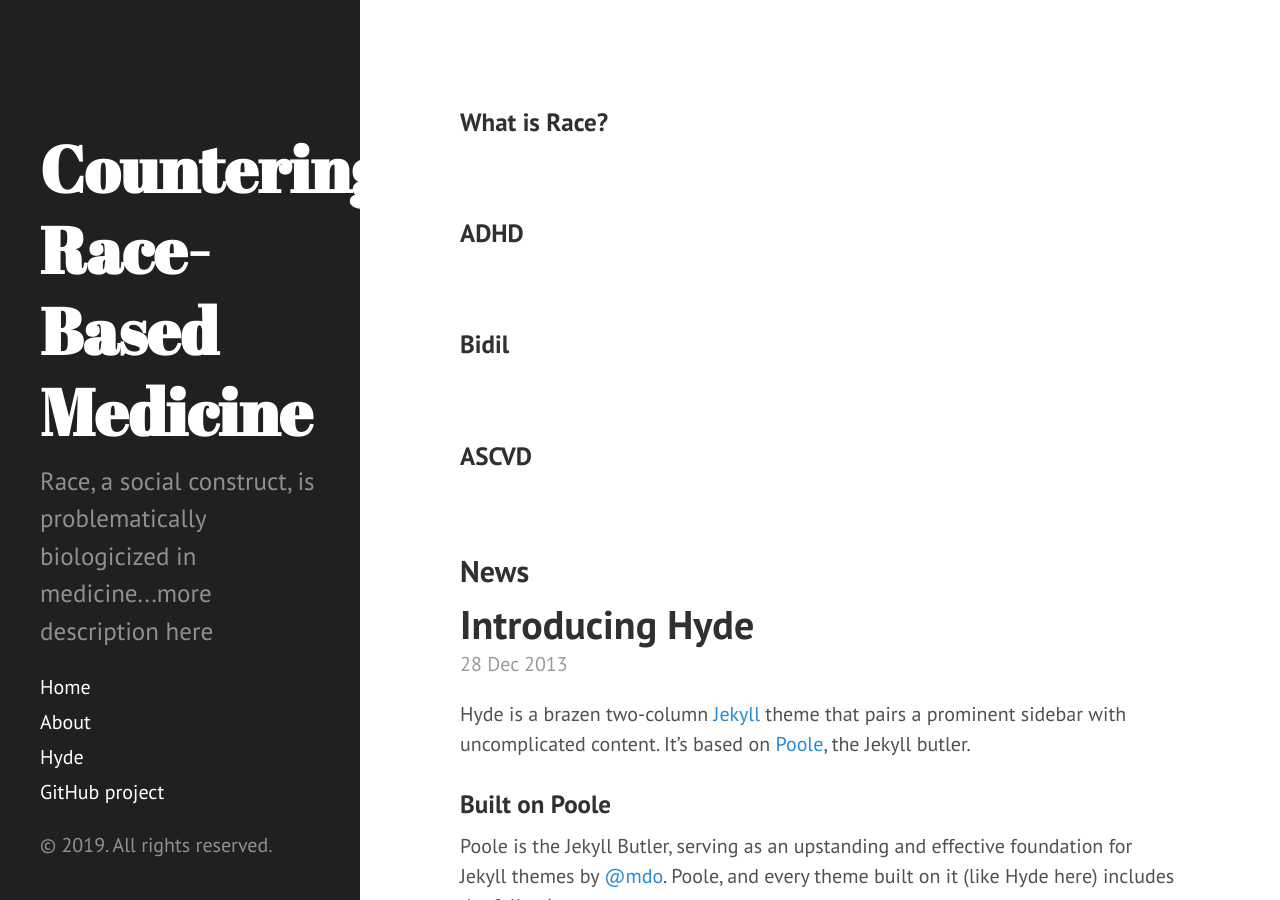
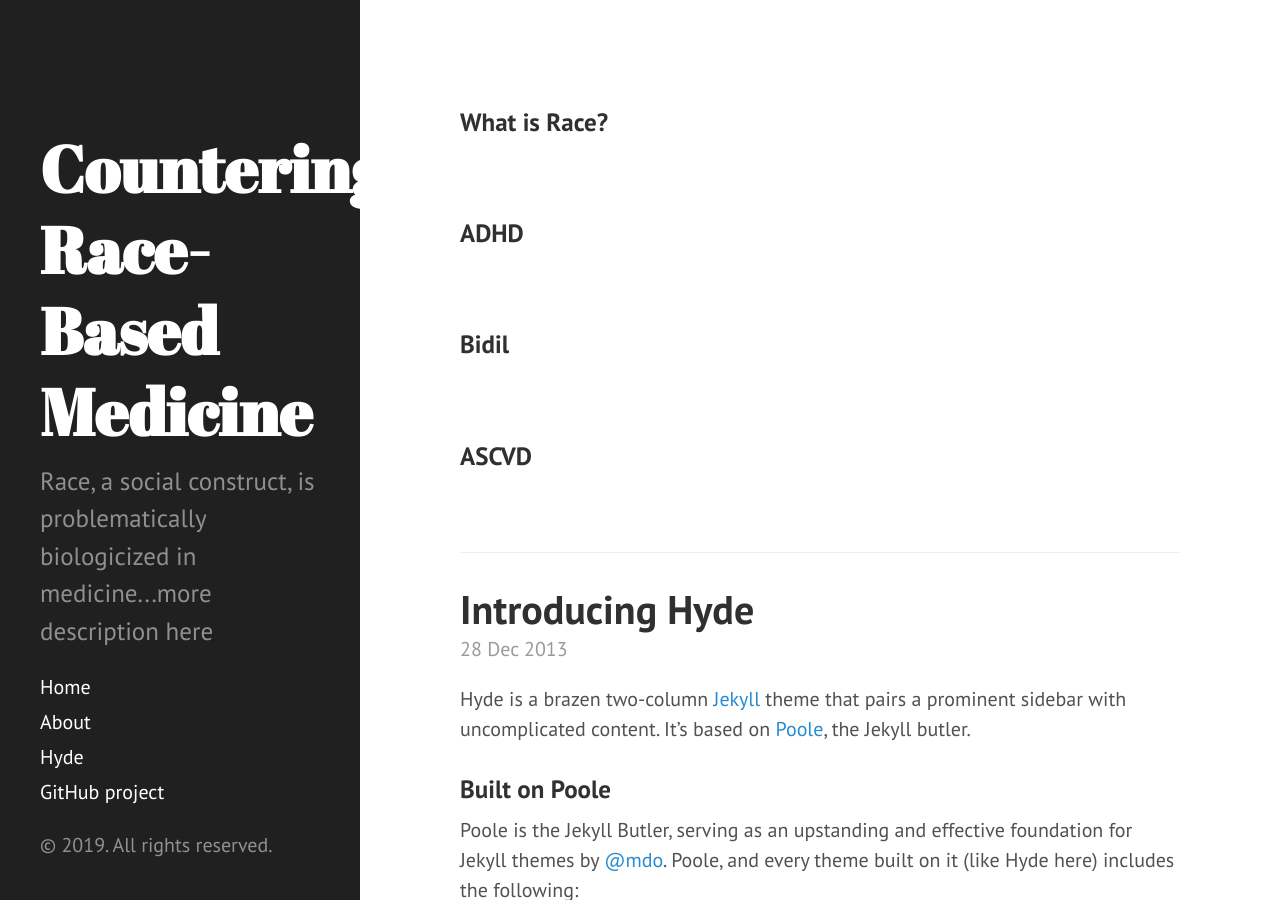
Before and after one commit to ayzhang93/Countering-Race-Based-Medicine, a Jekyll site: the page built from index.html, in a window 1280 px wide and 900 px high. Built offline with Jekyll 4.4.1, drawn with Linux system fonts in a browser that asks for light colours; Markdown is read by kramdown in place of the engine named in the settings; the list of posts is cut into pages by our own code.

Commit message:
fixing titles, sectionbreak

```diff
--- a/_config.yml
+++ b/_config.yml
@@ -22,16 +22,16 @@
 collections:
   calculators:
     output: true
-    label: "Calculators and Adjustments"
+    name: "Calculators and Adjustments"
   conditions:
     output: true
-    label: "Conditions"
+    name: "Conditions"
   definitions:
     output: true
-    label: "Introduction & Definitions"
+    name: "Introduction & Definitions"
   medications:
     output: true
-    label: "Medications"
+    name: "Medications"
 
 
 # Custom vars
--- a/index.html
+++ b/index.html
@@ -4,7 +4,7 @@
 ---
 
 
-<h1> {{site.definitions.label}} </h1>
+<h1> {{site.definitions.name}} </h1>
 <div class="posts">
   {% for def in site.definitions %}
   <div class="post">
@@ -18,7 +18,7 @@
   {% endfor %}
 </div>
 
-<h1> {{site.conditions.label}}</h1>
+<h1> {{site.conditions.name}}</h1>
 <div class="posts">
   {% for cond in site.conditions %}
   <div class="post">
@@ -32,7 +32,7 @@
   {% endfor %}
 </div>
 
-<h1> {{site.medications.label}} </h1>
+<h1> {{site.medications.name}} </h1>
 <div class="posts">
   {% for med in site.medications %}
   <div class="post">
@@ -46,7 +46,7 @@
   {% endfor %}
 </div>
 
-<h1> {{site.calculators.label}} </h1>
+<h1> {{site.calculators.name}} </h1>
 <div class="posts">
   {% for calc in site.calculators %}
   <div class="post">
@@ -60,7 +60,7 @@
   {% endfor %}
 </div>
 
-<h2> News </h2>
+<hr>
 
 <div class="posts">
   {% for post in paginator.posts %}
```
